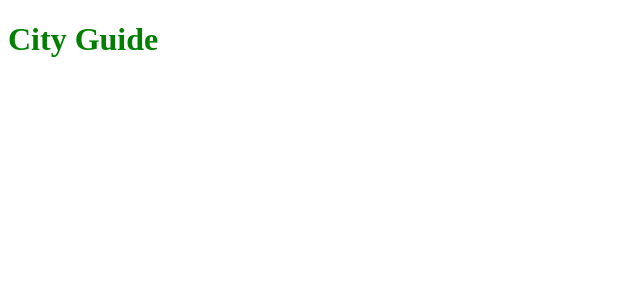
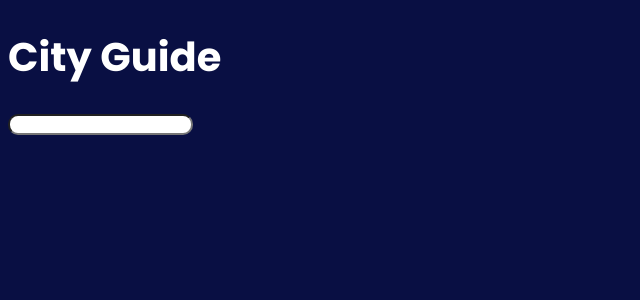
Before and after one commit to aimach/city-guide, a React (Create React App) app in the folder frontend/: page / in a window 1280 px wide. Shown: the top 300 px of the page, without its empty margins (0-640 px from the left). Built offline with nearby package versions, Linux system fonts and the light colour scheme.

Commit message:
Setup mixin, variables and placeholders scss

```diff
--- a/frontend/public/index.html
+++ b/frontend/public/index.html
@@ -10,20 +10,15 @@
       content="Web site created using create-react-app"
     />
     <link rel="apple-touch-icon" href="%PUBLIC_URL%/logo192.png" />
-    <!--
-      manifest.json provides metadata used when your web app is installed on a
-      user's mobile device or desktop. See https://developers.google.com/web/fundamentals/web-app-manifest/
-    -->
     <link rel="manifest" href="%PUBLIC_URL%/manifest.json" />
-    <!--
-      Notice the use of %PUBLIC_URL% in the tags above.
-      It will be replaced with the URL of the `public` folder during the build.
-      Only files inside the `public` folder can be referenced from the HTML.
 
-      Unlike "/favicon.ico" or "favicon.ico", "%PUBLIC_URL%/favicon.ico" will
-      work correctly both with client-side routing and a non-root public URL.
-      Learn how to configure a non-root public URL by running `npm run build`.
-    -->
+    <link rel="preconnect" href="https://fonts.googleapis.com" />
+    <link rel="preconnect" href="https://fonts.gstatic.com" crossorigin />
+    <link
+      href="https://fonts.googleapis.com/css2?family=Comic+Neue:wght@700&family=Poppins:wght@400;600;700&display=swap"
+      rel="stylesheet"
+    />
+
     <title>React App</title>
   </head>
   <body>
--- a/frontend/src/App.scss
+++ b/frontend/src/App.scss
@@ -1,3 +1,18 @@
+@import 'style/variable';
+@import 'style/mixin';
+@import 'style/placeholder';
+
+html {
+    background-color: $primary_color;
+}
+
 h1 {
-    color: green;
+    font-family: 'Poppins', sans-serif;
+    font-size: 40px;
+    font-weight: 700;
+    color: $white_color;
 }
+
+input {
+    @extend %inputForm;
+}
--- a/frontend/src/App.tsx
+++ b/frontend/src/App.tsx
@@ -5,6 +5,7 @@ function App() {
     <div className="App">
       <header className="App-header">
        <h1>City Guide</h1>
+       <input type="text" />
       </header>
     </div>
   );
--- a/frontend/src/Components/common/header/Header.tsx
+++ b/frontend/src/Components/common/header/Header.tsx
@@ -2,7 +2,9 @@ import React from 'react'
 
 const Header = () => {
   return (
-    <div>Header</div>
+    <header>
+      <h1>City Guide</h1>
+    </header>
   )
 }
 
--- a/frontend/src/style/_mixin.scss
+++ b/frontend/src/style/_mixin.scss
@@ -0,0 +1,5 @@
+@mixin flexLayout($justify, $align) {
+    display: flex;
+    justify-content: $justify;
+    align-items: $align;
+}
--- a/frontend/src/style/_placeholder.scss
+++ b/frontend/src/style/_placeholder.scss
@@ -0,0 +1,12 @@
+@import 'variable';
+
+%card {
+    border-radius: 20px;
+    background: url(<path-to-image>), lightgray 50% / cover no-repeat;
+    box-shadow: 0px 0px 8px 0px rgba(0, 0, 0, 0.40);
+}
+
+%inputForm {
+    border-radius: 10px;
+    background-color: $white_color;
+}
--- a/frontend/src/style/_variable.scss
+++ b/frontend/src/style/_variable.scss
@@ -0,0 +1,6 @@
+$primary_color: #090F43;
+$secondary_color: #F3DF24;
+
+$cream_color : #F5F6E2;
+$white_color: #FFFFFf;
+$gray_color: #D9D9D9;
```
